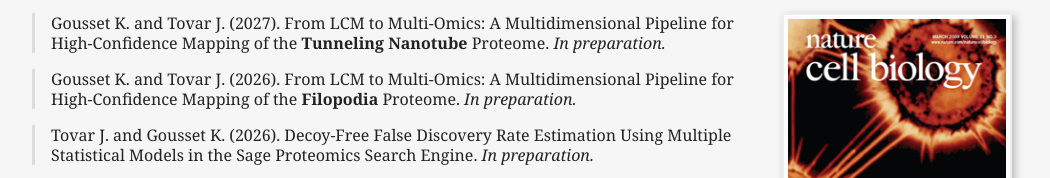
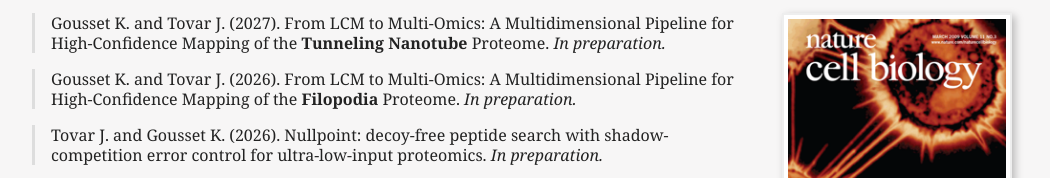
Before and after one commit to goussetlab/goussetlab.github.io, a plain HTML site: page Publications.html in a window 1280 px wide. Shown: the part 863-1041 px from the top of the page, without its empty margins (118-1168 px from the left). Drawn offline with Linux system fonts and the light colour scheme.

Commit message:
Update Publications.html

```diff
--- a/Publications.html
+++ b/Publications.html
@@ -345,7 +345,7 @@
 
               <div class="publication-entry"><p>Gousset K. and Tovar J. (2026). From LCM to Multi-Omics: A Multidimensional Pipeline for High-Confidence Mapping of the <b>Filopodia</b> Proteome. <em>In preparation.</em></p></div>
 
-              <div class="publication-entry"><p>Tovar J. and Gousset K. (2026). Decoy-Free False Discovery Rate Estimation Using Multiple Statistical Models in the Sage Proteomics Search Engine. <em>In preparation.</em></p></div>
+              <div class="publication-entry"><p>Tovar J. and Gousset K. (2026). Nullpoint: decoy-free peptide search with shadow-competition error control for ultra-low-input proteomics. <em>In preparation.</em></p></div>
 
 			  <div class="publication-entry"><p>Gousset K. and Tovar J.&nbsp; (2026). Tunneling nanotubes in neurodegeneration and neuroinflammation: From cellular cooperation to therapeutic targets.  <em>Accepted with revisions.</em></p></div>
 
```
